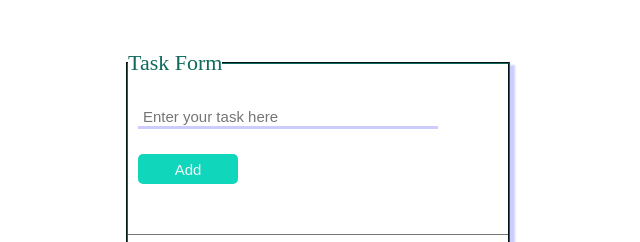
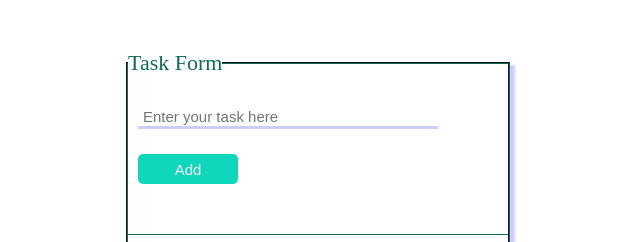
Before and after one commit to ZQWang39/Practice-Local-Storage, a plain HTML site: page index.html in a window 1280 px wide. Shown: the top 242 px of the page, without its empty margins (322-962 px from the left). Drawn offline with Linux system fonts and the light colour scheme.

Commit message:
Update task-input border

```diff
--- a/style.css
+++ b/style.css
@@ -34,7 +34,7 @@
 }
 
 .new-task{
-    border-bottom: rgb(121, 115, 115) solid 0.5px;
+    border-bottom:solid rgb(15, 105, 93) 0.5px;
 }
 
 #task{
```
